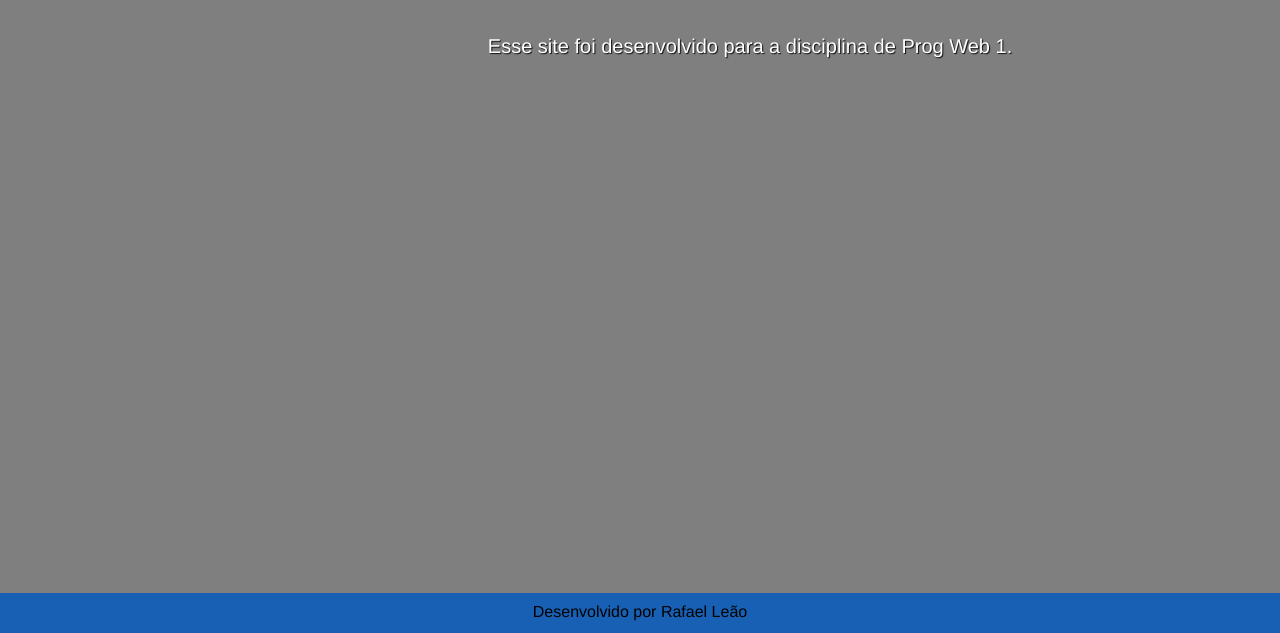
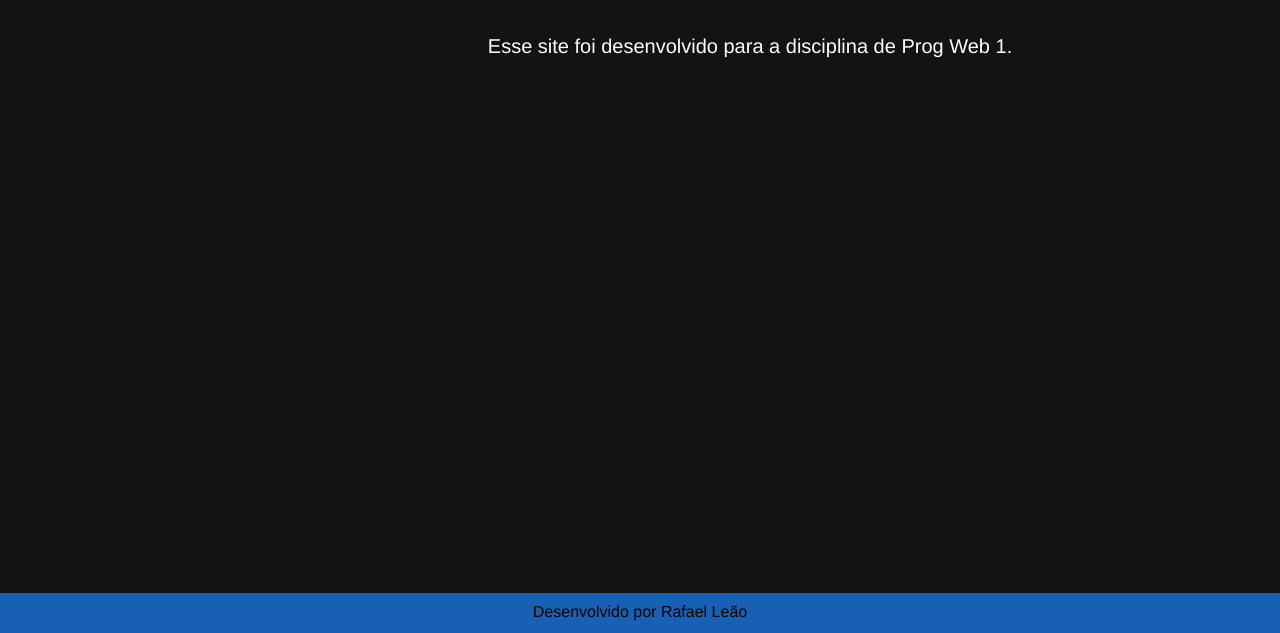
Before and after one commit to RiffxD/riffxd.github.io, a plain HTML site: page index.html in a window 1280 px wide. Shown: the part 290-923 px from the top of the page. Drawn offline with Linux system fonts and the light colour scheme.

Commit message:
update prog web

```diff
--- a/stylesheet/style.css
+++ b/stylesheet/style.css
@@ -50,9 +50,8 @@ footer{
 
 /* IDS */
 #principal{
-    background-color: white;
+    background-color: rgb(39, 39, 39);
     background-size: 100%;
-    min-height: 400px;
     padding: 0 0 0 0;
     clear: both;
 }
```
